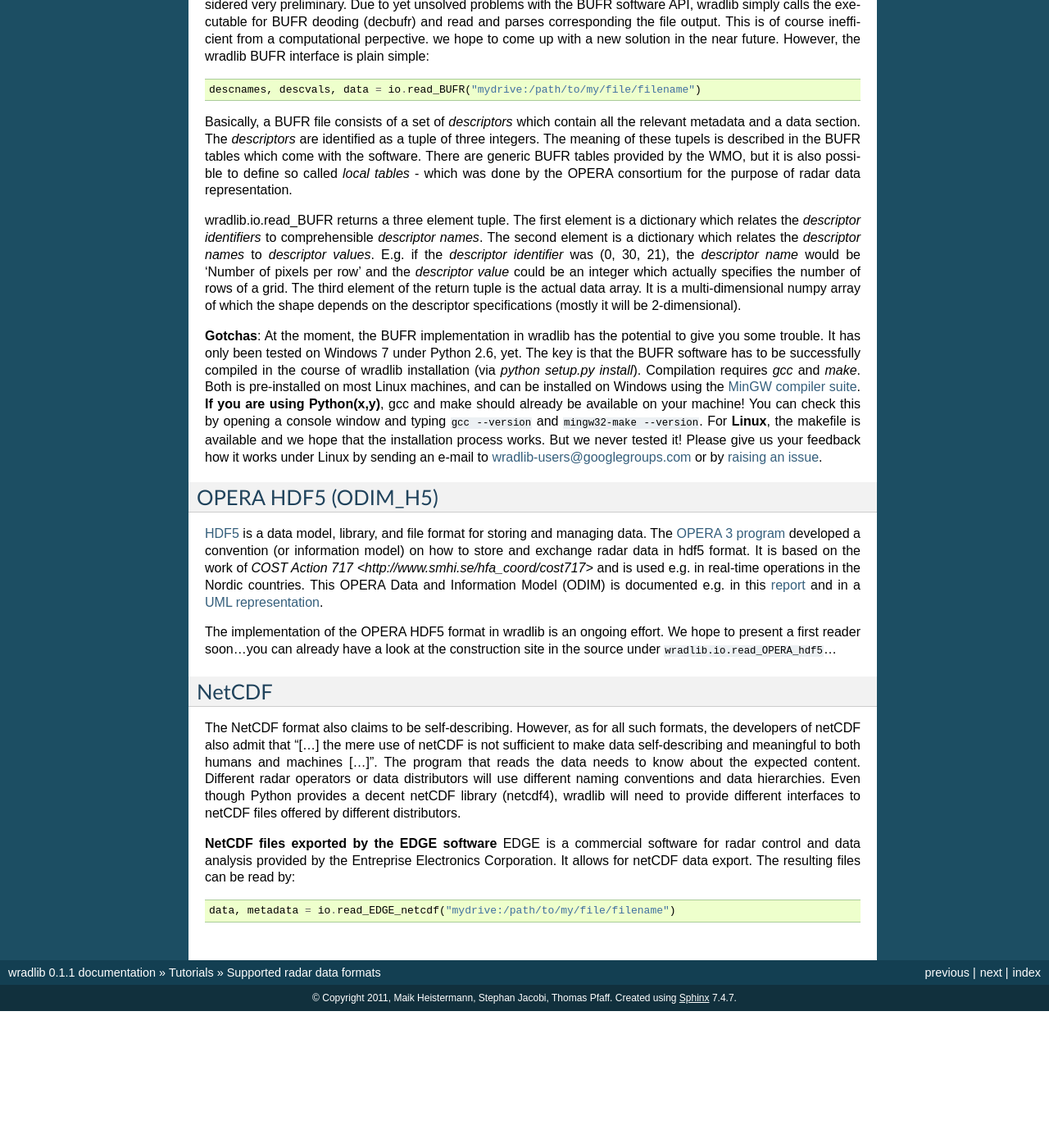
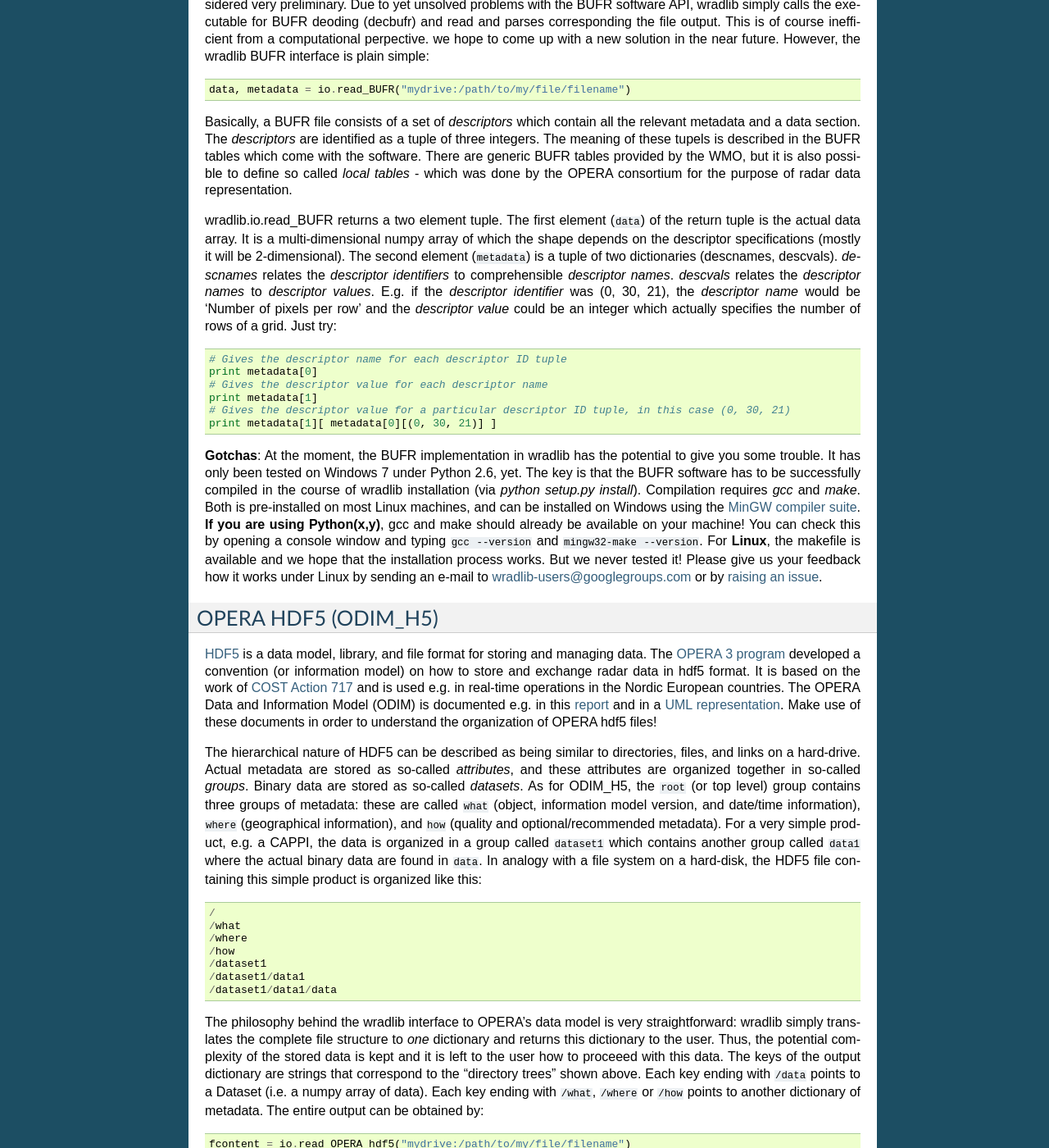
Before and after one commit to wradlib/wradlib, a Sphinx documentation site: the page built from doc/source/tutorial_supported_formats.rst, in a window 1280 px wide and 1400 px high, scrolled down 1464 px. Shown: the whole window at 82% size. Built offline with Sphinx 7.4.7, drawn with Linux system fonts in a browser that asks for light colours; formulas are drawn with MathJax 3; before the commit the page ends 2697 px from its top, so only the background shows below that; some of the changed text lies outside the part shown.

Commit message:
OPERA hdf5 file reader, change of the BUFR reader output and lots of DOC
Added a reader for hdf5 files which adhere to the OPERA data model (io.read_OPERA_hdf5)

Changed the output of io.read_BUFR (and bufr.decodbufr) in order to be consistent
with the other reader (one data data object, one metadata object).

Added lots of documentation in the tutorial_supported_formats.rst document.

```diff
--- a/doc/source/tutorial_supported_formats.rst
+++ b/doc/source/tutorial_supported_formats.rst
@@ -39,20 +39,50 @@ OPERA BUFR
 ----------
 The Binary Universal Form for the Representation of meteorological data (BUFR) is a binary data format maintained by the World Meteorological Organization (WMO). The BUFR format was adopted by the OPERA program for the representation of weather radar data. This module provides a wrapper around the OPERA BUFR software, currently only for decoding BUFR files. If you intend to work with BUFR data, we recommend reading `OPERA's BUFR software documentation <http://www.knmi.nl/opera/bufr/doc/bufr_sw_desc.pdf>`_. Please note that the way the BUFR software is wrapped has to be considered very preliminary. Due to yet unsolved problems with the BUFR software API, wradlib simply calls the executable for BUFR deoding (decbufr) and read and parses corresponding the file output. This is of course inefficient from a computational perpective. we hope to come up with a new solution in the near future. However, the wradlib BUFR interface is plain simple::
 
-   descnames, descvals, data = io.read_BUFR("mydrive:/path/to/my/file/filename")
+   data, metadata = io.read_BUFR("mydrive:/path/to/my/file/filename")
 
 Basically, a BUFR file consists of a set of *descriptors* which contain all the relevant metadata and a data section. The *descriptors* are identified as a tuple of three integers. The meaning of these tupels is described in the BUFR tables which come with the software. There are generic BUFR tables provided by the WMO, but it is also possible to define so called *local tables* - which was done by the OPERA consortium for the purpose of radar data representation.
 
-:doc:`wradlib.io.read_BUFR` returns a three element tuple. The first element is a dictionary which relates the *descriptor identifiers* to comprehensible *descriptor names*. The second element is a dictionary which relates the *descriptor names* to *descriptor values*. E.g. if the *descriptor identifier* was (0, 30, 21), the *descriptor name* would be 'Number of pixels per row' and the *descriptor value* could be an integer which actually specifies the number of rows of a grid. The third element of the return tuple is the actual data array. It is a multi-dimensional numpy array of which the shape depends on the descriptor specifications (mostly it will be 2-dimensional).
+:doc:`wradlib.io.read_BUFR` returns a two element tuple. The first element (``data``) of the return tuple is the actual data array. It is a multi-dimensional numpy array of which the shape depends on the descriptor specifications (mostly it will be 2-dimensional). The second element (``metadata``) is a tuple of two dictionaries (descnames, descvals). *descnames* relates the *descriptor identifiers* to comprehensible *descriptor names*. *descvals* relates the *descriptor names* to *descriptor values*. E.g. if the *descriptor identifier* was (0, 30, 21), the *descriptor name* would be 'Number of pixels per row' and the *descriptor value* could be an integer which actually specifies the number of rows of a grid. Just try::
+
+	# Gives the descriptor name for each descriptor ID tuple
+	print metadata[0]
+	# Gives the descriptor value for each descriptor name
+	print metadata[1]
+	# Gives the descriptor value for a particular descriptor ID tuple, in this case (0, 30, 21)
+	print metadata[1][ metadata[0][(0, 30, 21)] ]
 
 **Gotchas**: At the moment, the BUFR implementation in wradlib has the potential to give you some trouble. It has only been tested on Windows 7 under Python 2.6, yet. The key is that the BUFR software has to be successfully compiled in the course of wradlib installation (via *python setup.py install*). Compilation requires *gcc* and *make*. Both is pre-installed on most Linux machines, and can be installed on Windows using the `MinGW compiler suite <http://www.mingw.org/wiki/Getting_Started>`_. **If you are using Python(x,y)**, gcc and make should already be available on your machine! You can check this by opening a console window and typing ``gcc --version`` and ``mingw32-make --version``. For **Linux**, the makefile is available and we hope that the installation process works. But we never tested it! Please give us your feedback how it works under Linux by sending an e-mail to wradlib-users@googlegroups.com or by `raising an issue <https://bitbucket.org/wradlib/wradlib/issues/new>`_.
 
 
 OPERA HDF5 (ODIM_H5)
 --------------------
-`HDF5 <http://www.hdfgroup.org/HDF5/>`_ is a data model, library, and file format for storing and managing data. The `OPERA 3 program <http://www.knmi.nl/opera>`_ developed a convention (or information model) on how to store and exchange radar data in hdf5 format. It is based on the work of `COST Action 717 <http://www.smhi.se/hfa_coord/cost717>` and is used e.g. in real-time operations in the Nordic countries. This OPERA Data and Information Model (ODIM) is documented e.g. in this `report <http://www.knmi.nl/opera/opera3/OPERA_2008_03_WP2.1b_ODIM_H5_v2.1.pdf>`_ and in a `UML representation <http://www.knmi.nl/opera/opera3/OPERA_2008_18_WP2.1b_ODIM_UML.pdf>`_.
+`HDF5 <http://www.hdfgroup.org/HDF5/>`_ is a data model, library, and file format for storing and managing data. The `OPERA 3 program <http://www.knmi.nl/opera>`_ developed a convention (or information model) on how to store and exchange radar data in hdf5 format. It is based on the work of `COST Action 717 <http://www.smhi.se/hfa_coord/cost717>`_ and is used e.g. in real-time operations in the Nordic European countries. The OPERA Data and Information Model (ODIM) is documented e.g. in this `report <http://www.knmi.nl/opera/opera3/OPERA_2008_03_WP2.1b_ODIM_H5_v2.1.pdf>`_ and in a `UML representation <http://www.knmi.nl/opera/opera3/OPERA_2008_18_WP2.1b_ODIM_UML.pdf>`_. Make use of these documents in order to understand the organization of OPERA hdf5 files!
 
-The implementation of the OPERA HDF5 format in wradlib is an ongoing effort. We hope to present a first reader soon...you can already have a look at the construction site in the source under ``wradlib.io.read_OPERA_hdf5``...
+The hierarchical nature of HDF5 can be described as being similar to directories, files, and links on a hard-drive. Actual metadata are stored as so-called *attributes*, and these attributes are organized together in so-called *groups*. Binary data are stored as so-called *datasets*. As for ODIM_H5, the ``root`` (or top level) group contains three groups of metadata: these are called ``what`` (object, information model version, and date/time information), ``where`` (geographical information), and ``how`` (quality and optional/recommended metadata). For a very simple product, e.g. a CAPPI, the data is organized in a group called ``dataset1`` which contains another group called ``data1`` where the actual binary data are found in ``data``. In analogy with a file system on a hard-disk, the HDF5 file containing this simple product is organized like this::
+
+	/
+	/what
+	/where
+	/how
+	/dataset1
+	/dataset1/data1
+	/dataset1/data1/data
+
+The philosophy behind the wradlib interface to OPERA's data model is very straightforward: wradlib simply translates the complete file structure to *one* dictionary and returns this dictionary to the user. Thus, the potential complexity of the stored data is kept and it is left to the user how to proceeed with this data. The keys of the output dictionary are strings that correspond to the "directory trees" shown above. Each key ending with ``/data`` points to a Dataset (i.e. a numpy array of data). Each key ending with ``/what``, ``/where`` or ``/how`` points to another dictionary of metadata. The entire output can be obtained by::
+
+	fcontent = io.read_OPERA_hdf5("mydrive:/path/to/my/file/filename")
+
+The user should inspect the output obtained from his or her hdf5 file in order to see how access those items which should be further processed. In order to get a readable overview of the output dictionary, one can use the pretty printing module::
+
+	# which keyswords can be used to access the content?
+	print fcontent.keys()
+	# print the entire content including values of data and metadata
+	# (numpy arrays will not be entirely printed)
+	import pprint as pp
+	pp.pprint(fcontent)
+
+Please note that in order to experiment with such datasets, you can download hdf5 sample data from the `Odyssey page <http://www.knmi.nl/opera/odc.html>`_ of the `OPERA 3 homepage <http://www.knmi.nl/opera>`_.
 
 
 NetCDF
```
Also changed, not shown: 3 other files.
